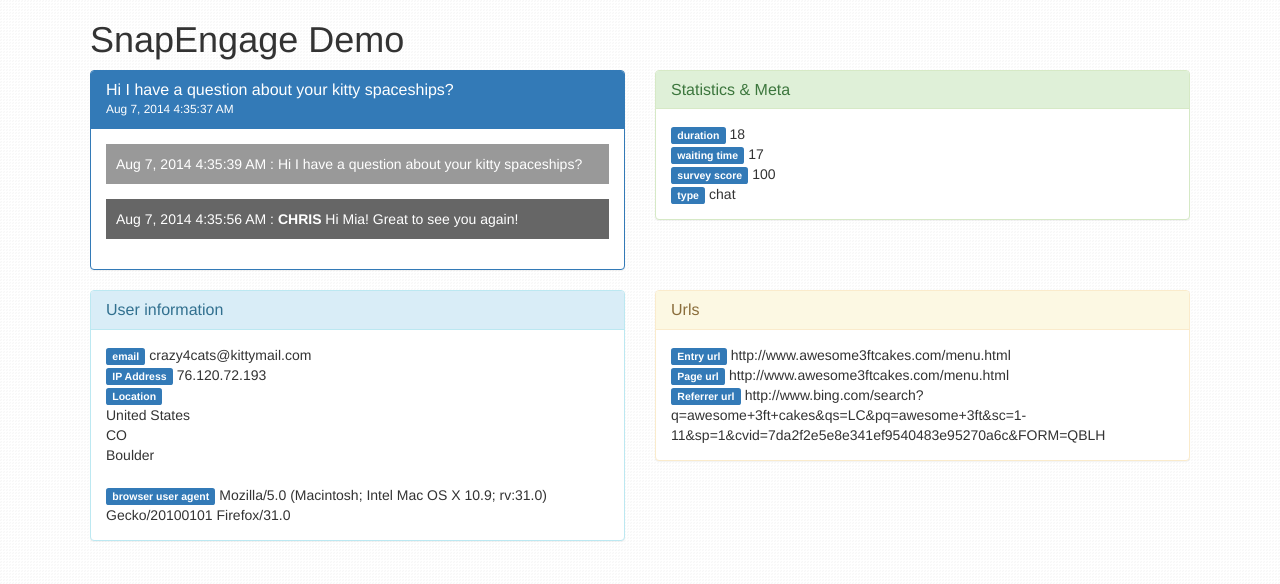
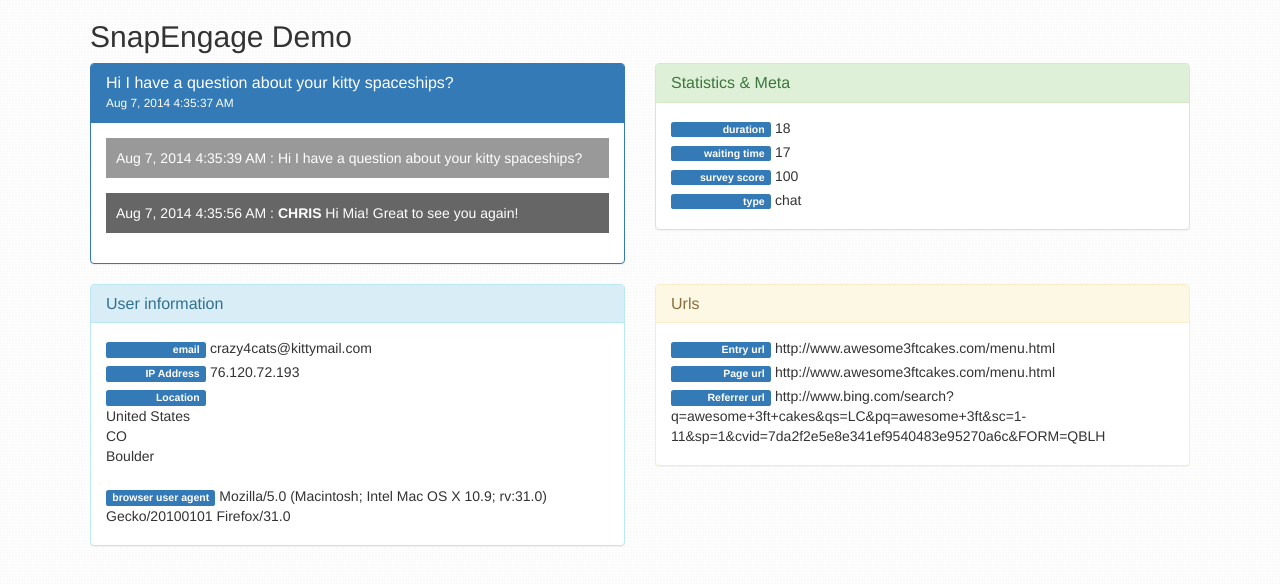
Before and after one commit to billiet895/angular-demo, a plain HTML site: page app/index.html in a window 1280 px wide. Both pictures are taken after a click on the element 640 px from the left and 145 px from the top of the page. Drawn offline with nearby package versions, Linux system fonts and the light colour scheme.

Commit message:
Minor CSS fixes

```diff
--- a/app/css/style.css
+++ b/app/css/style.css
@@ -20,3 +20,11 @@ tr:hover {
 .even {
     background-color: #666;
 }
+.label {
+  min-width: 100px;
+  display: inline-block;
+  text-align: right;
+}
+.panel-body > div {
+  margin-bottom: 4px;
+}
--- a/app/index.html
+++ b/app/index.html
@@ -20,9 +20,8 @@
 <script src="/bower_components/angular-route/angular-route.js"></script>
 <script src="/bower_components/angular-resource/angular-resource.js"></script>
 <script src="js/services.js"></script>
-<script src="/bower_components/moment/min/moment.min.js"></script>
 <script src="js/app.js"></script>
-<h1>SnapEngage Demo</h1>
+<h2>SnapEngage Demo</h2>
     <div ng-view=""></div>
 </body>
 </html>
```
